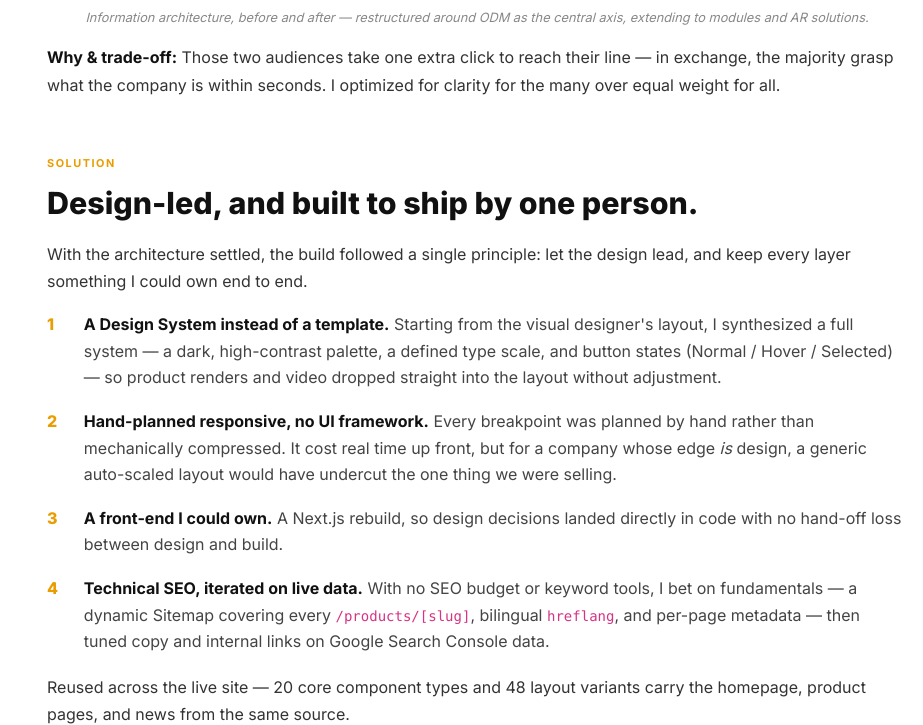
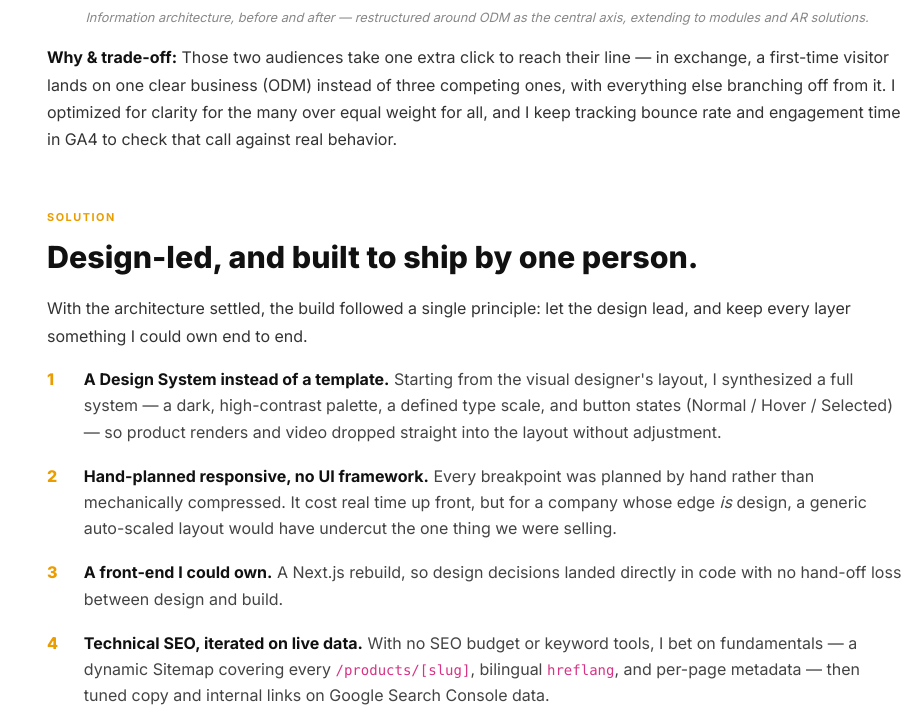
Before and after one commit to jing-yuan-huang/jing-yuan-huang.github.io, a plain HTML site: page jorjin.html in a window 1280 px wide. Shown: the part 2915-3640 px from the top of the page, without its empty margins (357-1280 px from the left). Drawn offline with nearby package versions, Linux system fonts and the light colour scheme.

Commit message:
Reframe Jorjin "within seconds" claim as a design decision + GA4 tracking
Replace the unmeasured "majority grasp within seconds" assertion in the
Discovery trade-off with the concrete IA decision (one business on the
first screen, the rest branching off), and note ongoing GA4 tracking of
bounce rate and engagement time — no vanity numbers.

Co-Authored-By: Claude Opus 4.8 <noreply@anthropic.com>

```diff
--- a/jorjin.html
+++ b/jorjin.html
@@ -129,7 +129,7 @@
                 </div>
               </div>
               <p class="cs-caption">Information architecture, before and after — restructured around ODM as the central axis, extending to modules and AR solutions.</p>
-              <p><strong>Why &amp; trade-off:</strong> Those two audiences take one extra click to reach their line — in exchange, the majority grasp what the company is within seconds. I optimized for clarity for the many over equal weight for all.</p>
+              <p><strong>Why &amp; trade-off:</strong> Those two audiences take one extra click to reach their line — in exchange, a first-time visitor lands on one clear business (ODM) instead of three competing ones, with everything else branching off from it. I optimized for clarity for the many over equal weight for all, and I keep tracking bounce rate and engagement time in GA4 to check that call against real behavior.</p>
             </section>
 
             <!-- SOLUTION -->
```
